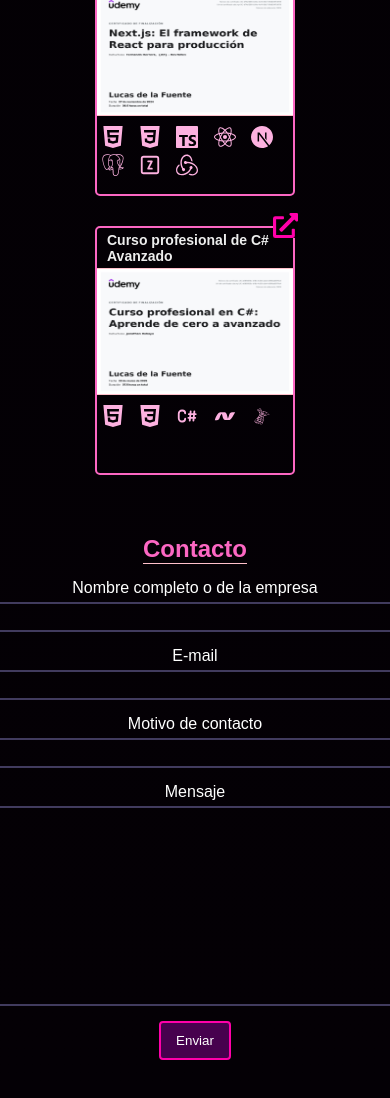
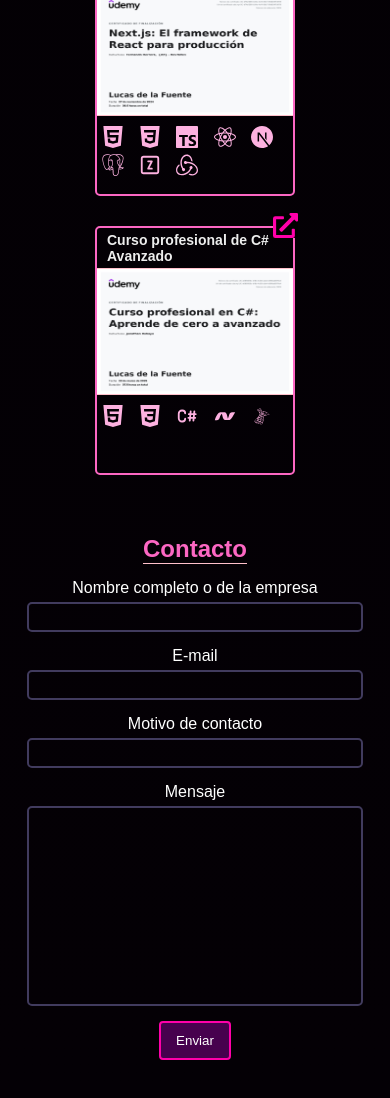
Before and after one commit to Lucano17/lucas.dev-page, a Next.js app: page / in a window 390 px wide. Shown: the part 3692-4790 px from the top of the page. Built offline with nearby package versions, Linux system fonts and the light colour scheme; a web font is replaced by a local one.

Commit message:
Styles: contact 90%

```diff
--- a/src/screens/Contact.module.css
+++ b/src/screens/Contact.module.css
@@ -71,7 +71,7 @@
 
 @media (max-width: 780px) {
     .form {
-        width: 100%;
+        width: 90%%;
     }
 
 }
```
